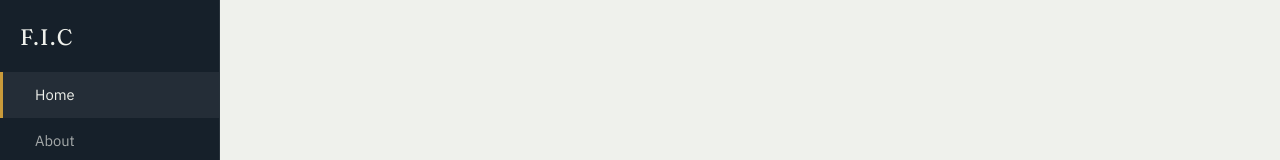
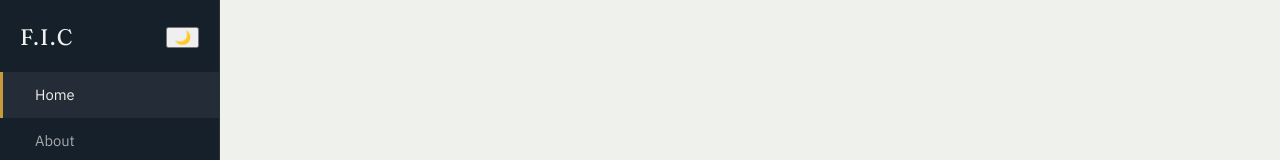
Before and after one commit to farhaniftekherchy/portfolio-website, a website: page index.html in a window 1280 px wide. Shown: the top 160 px of the page. Drawn offline with Linux system fonts and the light colour scheme.

Commit message:
Update index.html
Added a theme toggle button to the catalog header.

```diff
--- a/index.html
+++ b/index.html
@@ -19,6 +19,10 @@
 <header class="catalog" id="catalog">
   <div class="catalog-brand">
     <span class="catalog-brand-mark">F.I.C</span>
+
+    <!-- Theme Toggle Button Added Here -->
+    <button id="themeToggle" class="theme-toggle" aria-label="Toggle theme">🌙</button>
+
     <button class="catalog-toggle" id="navToggle" aria-expanded="false" aria-controls="catalogTabs" aria-label="Toggle navigation">
       <span></span><span></span><span></span>
     </button>
```
